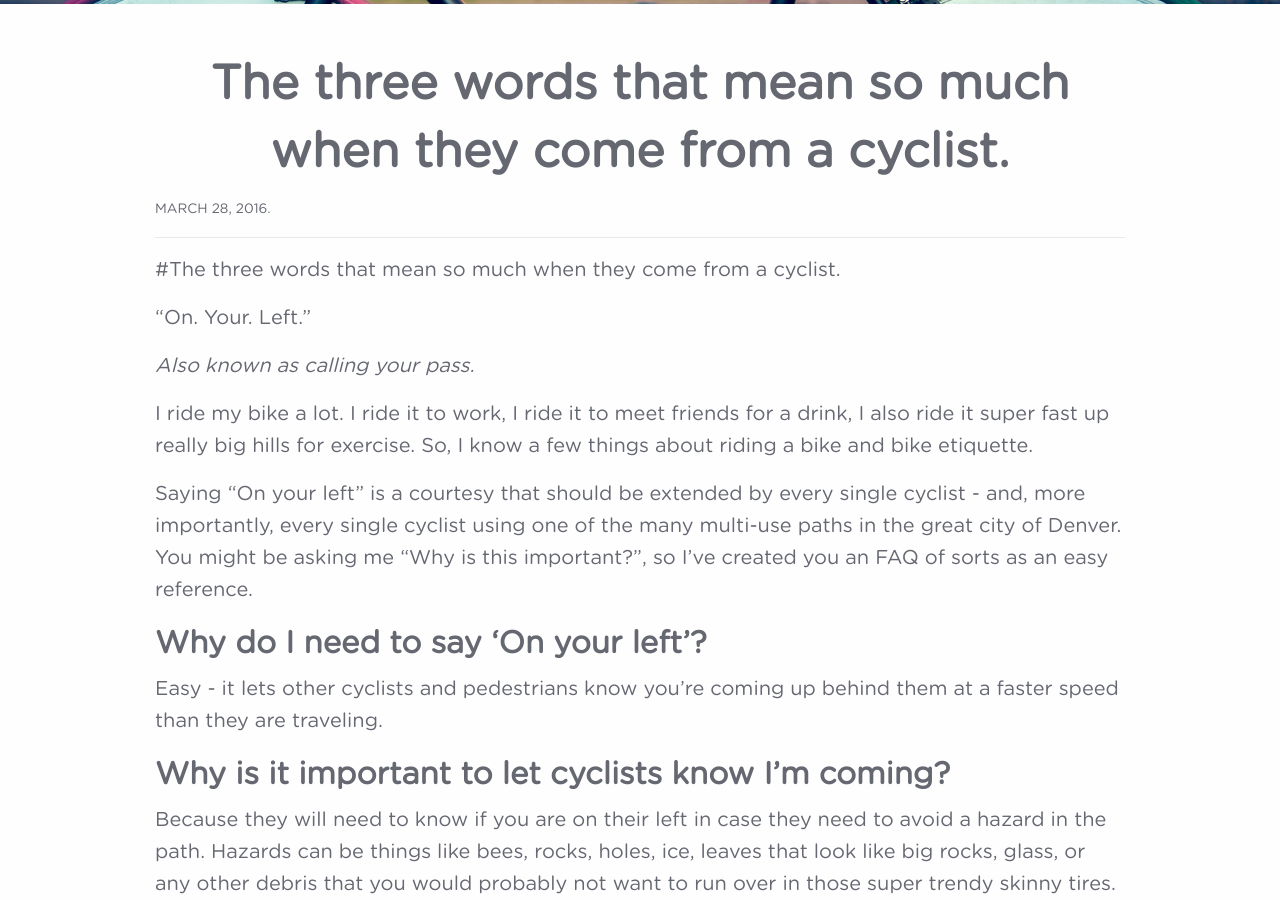
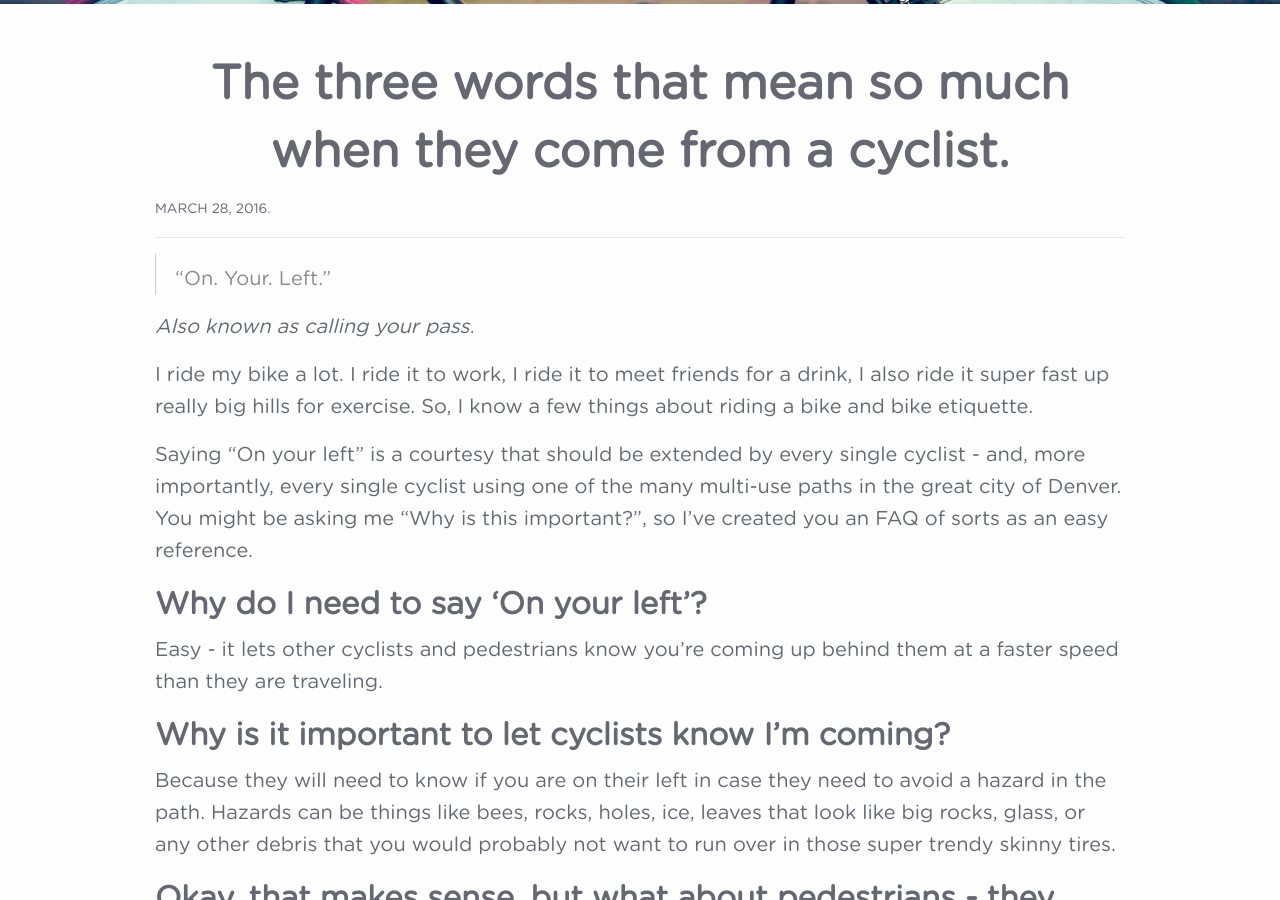
Before and after one commit to Cara-Jo/cojorado, a Jekyll site: the page built from _posts/articles/2016-03-28-three-words-mean-much.md, in a window 1280 px wide and 900 px high, scrolled down 608 px. Built offline with Jekyll 4.4.1, drawn with Linux system fonts in a browser that asks for light colours; nearby versions of some CDN libraries; some web fonts are replaced.

Commit message:
updating it one more time

```diff
--- a/_posts/articles/2016-03-28-three-words-mean-much.md
+++ b/_posts/articles/2016-03-28-three-words-mean-much.md
@@ -9,9 +9,8 @@ image:
   feature: articles/denver-bike.jpg
 date: 2016-03-28T11:39:25-06:00
 ---
-#The three words that mean so much when they come from a cyclist.
 
-"On. Your. Left."
+> "On. Your. Left."
 
 _Also known as calling your pass._
 
```
